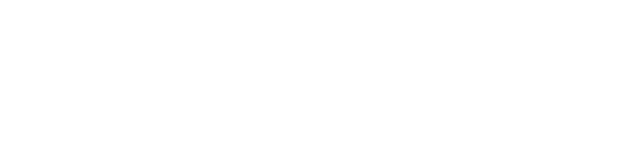
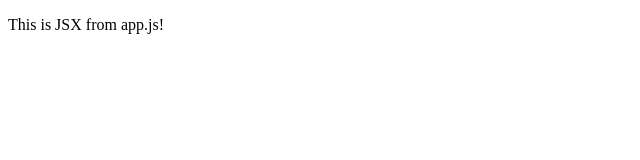
Before and after one commit to Neoh213/React, a plain HTML site: page indecision-app/public/index.html in a window 1280 px wide. Shown: the whole page, without its empty margins (0-640 px from the left). Drawn offline with nearby package versions, Linux system fonts and the light colour scheme.

Commit message:
loaded a template

```diff
--- a/indecision-app/public/index.html
+++ b/indecision-app/public/index.html
@@ -5,6 +5,9 @@
     <title>Indecision App</title>
   </head>
   <body>
+    <div id = "app" class="">
+
+    </div>
   <script src = "https://unpkg.com/react@16.0.0/umd/react.development.js"></script>
     <script src = "https://unpkg.com/react-dom@16.0.0/umd/react-dom.development.js"></script>
     <script src="/scripts/apps.js"> </script>
--- a/indecision-app/public/scripts/apps.js
+++ b/indecision-app/public/scripts/apps.js
@@ -1,3 +1,13 @@
 console.log("app is running");
 
 //JSX - Javascript XML
+//var template = <p> This is JSX from app.js!</p>;
+
+var template = React.createElement(
+  "p",
+  null,
+  " This is JSX from app.js!"
+);
+var appRoot = document.getElementById('app');
+
+ReactDOM.render(template, appRoot);
```
